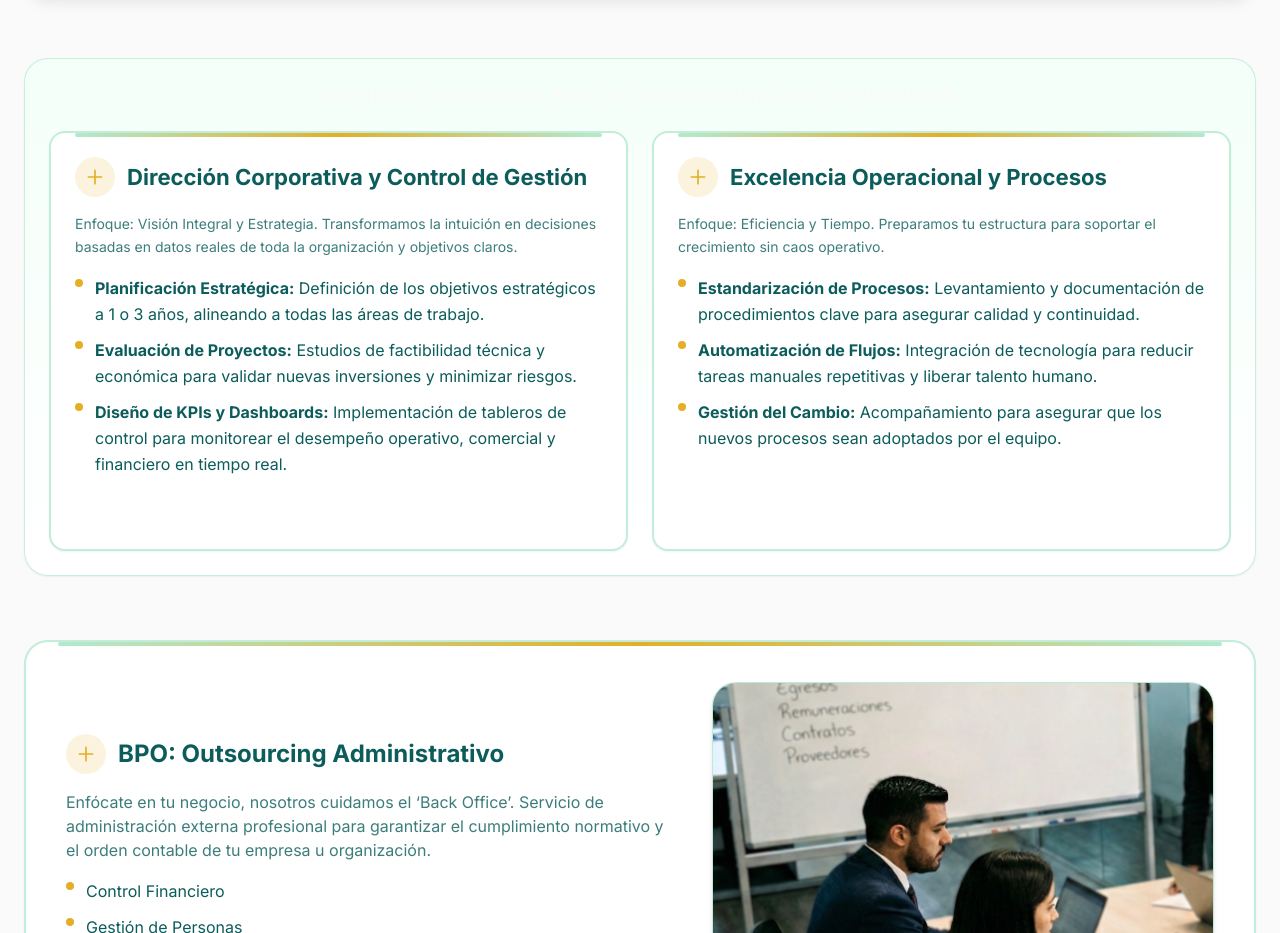
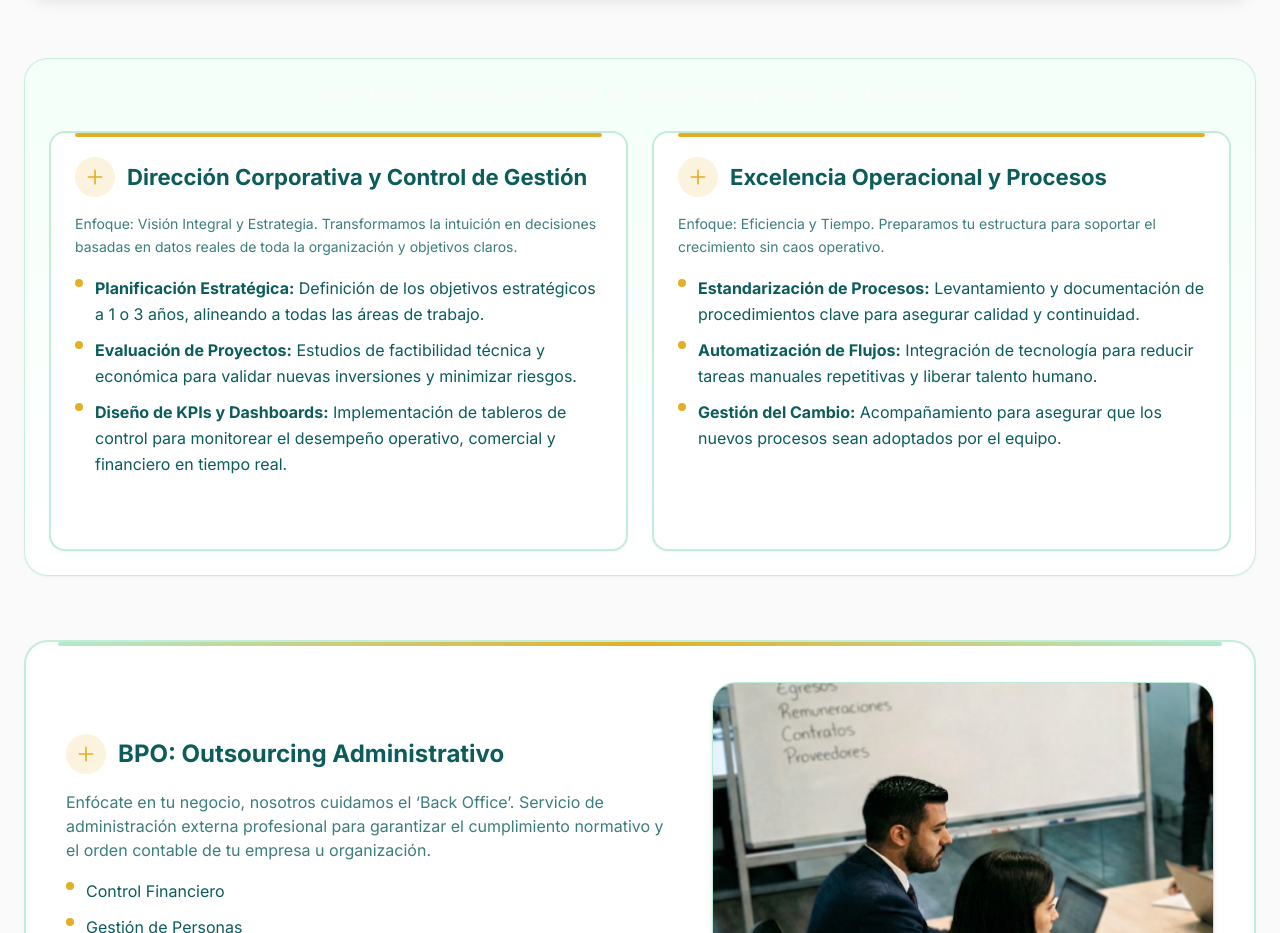
Before and after one commit to medinabenjamin/landing_page_test, a Next.js app: page / in a window 1280 px wide. Shown: the part 1320-2253 px from the top of the page. Built offline with nearby package versions, Linux system fonts and the light colour scheme.

Commit message:
Cambiar a mostaza sólida la línea superior de tarjetas de servicios

```diff
--- a/src/components/ServicesSection.tsx
+++ b/src/components/ServicesSection.tsx
@@ -146,7 +146,7 @@ export default function ServicesSection() {
             {corporatePillars.map((pillar) => (
               <StaggerItem key={pillar.title}>
                 <div className="relative flex h-full min-h-[420px] flex-col gap-4 rounded-2xl border-2 border-[#B3E9CF]/80 bg-white p-6 shadow-sm transition duration-300 hover:-translate-y-1 hover:shadow-lg">
-                  <span className="absolute left-6 right-6 top-0 h-1 rounded-full bg-gradient-to-r from-[#B3E9CF] via-[#E4AF26] to-[#B3E9CF]" />
+                  <span className="absolute left-6 right-6 top-0 h-1 rounded-full bg-[#E4AF26]" />
                   <div className="flex items-center gap-3">
                     <span className="flex h-10 w-10 items-center justify-center rounded-full bg-[#E4AF26]/15 text-[#E4AF26]">
                       <svg
```
